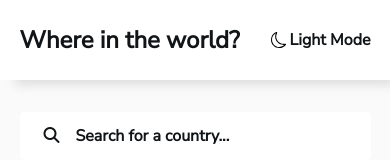
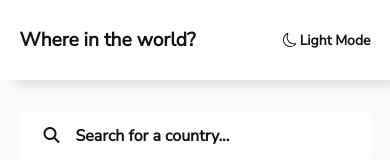
Before and after one commit to niol-show-projects/rest-country-api, a plain HTML site: page index.html in a window 390 px wide. Shown: the top 160 px of the page. Drawn offline with Linux system fonts and the light colour scheme; no server answers.

Commit message:
fixed responsiveness

```diff
--- a/detail.css
+++ b/detail.css
@@ -30,7 +30,8 @@
 .heading {
   /* padding-left: 3.125rem; */
   color: var(--textcolor);
-  font-size: 150%;
+  font-size: 120%;
+  font-weight: var(--font-weight-hard);
 }
 header {
   width: 100%;
@@ -50,20 +51,20 @@ header {
   display: flex;
   flex-flow: row wrap;
   justify-content: space-between;
-  width: 6.2rem;
+  width: 5.5rem;
   align-items: center;
   cursor: pointer;
 }
 
 #dark-mode-text {
-  font-weight: 600;
+  font-weight: var(--font-weight-medium);
   /* padding-right: 2.5rem; */
   color: var(--textcolor);
-  font-size: var(--font-size-detail);
+  font-size: var(--font-size-home);
 }
 #dark-mode-toggle {
   /* padding-right: 0.625rem; */
-  width: 1em;
+  width: var(--font-size-home);
   font-weight: var(--font-weight-medium);
 }
 button {
@@ -354,7 +355,7 @@ img {
     width: clamp(30rem, 40vw, 36rem);
   }
 }
-@media screen and (max-width: 385px) {
+/* @media screen and (max-width: 385px) {
   .heading {
     padding-left: 10px;
     padding-right: 20px;
@@ -381,4 +382,4 @@ img {
     padding-right: 10px;
     width: 22px;
   }
-}
+} */
--- a/home.css
+++ b/home.css
@@ -30,7 +30,8 @@
 .heading {
   /* padding-left: 3.125rem; */
   color: var(--textcolor);
-  font-size: 150%;
+  font-size: 120%;
+  font-weight: var(--font-weight-hard);
 }
 header {
   width: 100%;
@@ -50,20 +51,20 @@ header {
   display: flex;
   flex-flow: row wrap;
   justify-content: space-between;
-  width: 6.2rem;
+  width: 5.5rem;
   align-items: center;
   cursor: pointer;
 }
 
 #dark-mode-text {
-  font-weight: 600;
+  font-weight: var(--font-weight-medium);
   /* padding-right: 2.5rem; */
   color: var(--textcolor);
-  font-size: var(--font-size-detail);
+  font-size: var(--font-size-home);
 }
 #dark-mode-toggle {
   /* padding-right: 0.625rem; */
-  width: 1em;
+  width: var(--font-size-home);
   font-weight: var(--font-weight-medium);
 }
 button {
```
